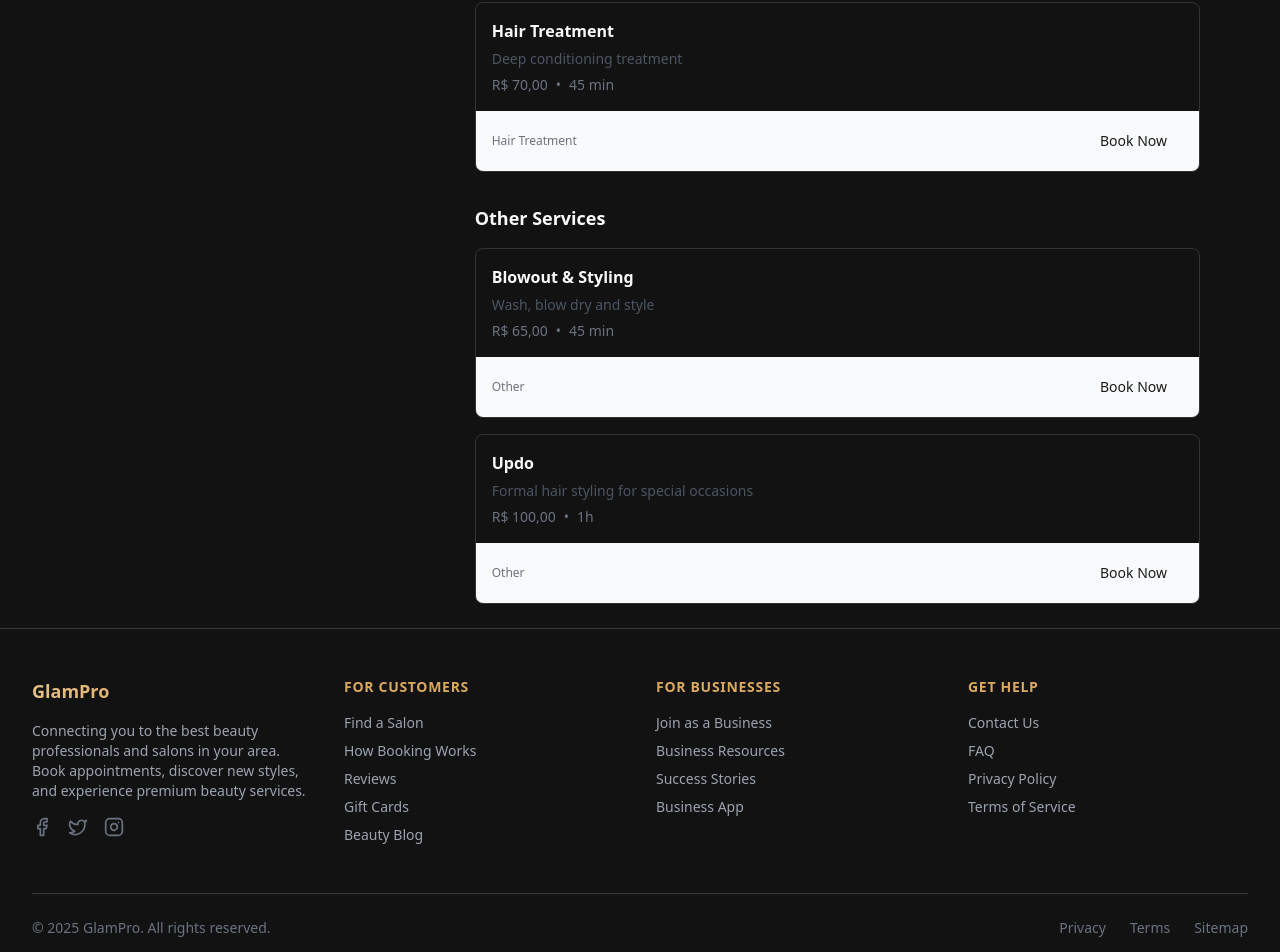
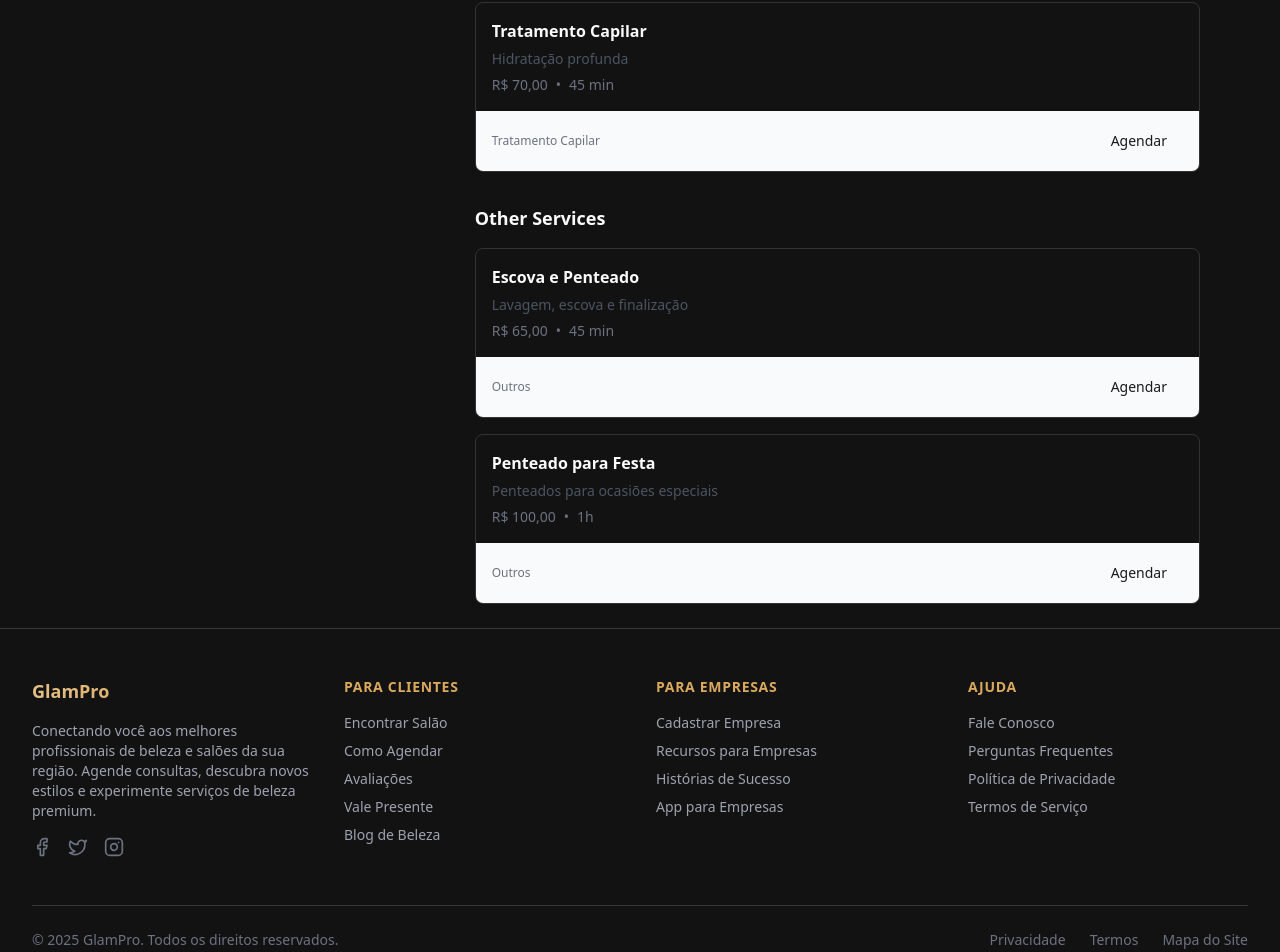
Before and after one commit to LehFonseca/salon-appointment-pro, a React (Vite) app: page /salon/1 in a window 1280 px wide. Shown: the part 1636-2588 px from the top of the page. Built offline with nearby package versions, Linux system fonts and the light colour scheme.

Commit message:
Refactor: Traduzir textos para português
Tradução de todos os textos da aplicação para português.

```diff
--- a/src/components/home/HeroSection.tsx
+++ b/src/components/home/HeroSection.tsx
@@ -31,12 +31,12 @@ const HeroSection = () => {
       <div className="relative z-10 px-4 py-24 md:py-32 lg:py-40 max-w-5xl mx-auto">
         <div className="text-center">
           <h1 className="text-white font-bold text-3xl sm:text-4xl md:text-5xl lg:text-6xl mb-6">
-            Discover and Book the Best <br />
-            <span className="text-gold-400">Beauty Services</span> Near You
+            Descubra e Agende os Melhores <br />
+            <span className="text-gold-400">Serviços de Beleza</span> Perto de Você
           </h1>
 
           <p className="text-gray-300 text-lg md:text-xl max-w-2xl mx-auto mb-8">
-            Connect with top-rated salons and barbershops. Browse, book, and enjoy professional beauty treatments all in one place.
+            Conecte-se com salões e barbearias top avaliados. Navegue, agende e desfrute de tratamentos de beleza profissionais tudo em um só lugar.
           </p>
 
           <form
@@ -47,7 +47,7 @@ const HeroSection = () => {
               <Search className="absolute left-3 top-1/2 transform -translate-y-1/2 text-gray-500" size={20} />
               <Input
                 type="text"
-                placeholder="Search for salons, services, or locations..."
+                placeholder="Busque por salões, serviços ou localização..."
                 value={searchTerm}
                 onChange={(e) => setSearchTerm(e.target.value)}
                 className="pl-10 py-6 rounded-lg sm:rounded-r-none text-base w-full bg-glam-800/90 text-white border-gold-500/50 focus:border-gold-400"
@@ -57,13 +57,13 @@ const HeroSection = () => {
               type="submit"
               className="bg-gold-500 hover:bg-gold-600 text-glam-900 py-6 px-6 text-base font-medium sm:rounded-l-none"
             >
-              Search
+              Buscar
             </Button>
           </form>
 
           <div className="mt-8 flex flex-wrap justify-center gap-3">
             <span className="text-gray-400 text-sm">Popular:</span>
-            {['Haircut', 'Manicure', 'Beard Trim', 'Hair Coloring', 'Massage'].map((tag) => (
+            {['Corte', 'Manicure', 'Barba', 'Coloração', 'Massagem'].map((tag) => (
               <button
                 key={tag}
                 onClick={() => setSearchTerm(tag)}
--- a/src/components/layout/Footer.tsx
+++ b/src/components/layout/Footer.tsx
@@ -9,9 +9,9 @@ const Footer = () => {
           <div className="space-y-4">
             <h3 className="text-lg font-bold gradient-heading">GlamPro</h3>
             <p className="text-gray-400 text-sm">
-              Connecting you to the best beauty professionals and salons
-              in your area. Book appointments, discover new styles, and
-              experience premium beauty services.
+              Conectando você aos melhores profissionais de beleza e salões
+              da sua região. Agende consultas, descubra novos estilos e
+              experimente serviços de beleza premium.
             </p>
             <div className="flex gap-4">
               <Link to="#" className="text-gray-500 hover:text-gold-400">
@@ -70,42 +70,42 @@ const Footer = () => {
             </div>
           </div>
           <div>
-            <h3 className="text-sm font-bold uppercase tracking-wider mb-4 text-gold-400">For Customers</h3>
+            <h3 className="text-sm font-bold uppercase tracking-wider mb-4 text-gold-400">Para Clientes</h3>
             <div className="grid gap-2">
-              <Link to="/find-salon" className="text-gray-400 hover:text-gold-400 text-sm">Find a Salon</Link>
-              <Link to="/booking" className="text-gray-400 hover:text-gold-400 text-sm">How Booking Works</Link>
-              <Link to="/reviews" className="text-gray-400 hover:text-gold-400 text-sm">Reviews</Link>
-              <Link to="/gift-cards" className="text-gray-400 hover:text-gold-400 text-sm">Gift Cards</Link>
-              <Link to="/blog" className="text-gray-400 hover:text-gold-400 text-sm">Beauty Blog</Link>
+              <Link to="/find-salon" className="text-gray-400 hover:text-gold-400 text-sm">Encontrar Salão</Link>
+              <Link to="/booking" className="text-gray-400 hover:text-gold-400 text-sm">Como Agendar</Link>
+              <Link to="/reviews" className="text-gray-400 hover:text-gold-400 text-sm">Avaliações</Link>
+              <Link to="/gift-cards" className="text-gray-400 hover:text-gold-400 text-sm">Vale Presente</Link>
+              <Link to="/blog" className="text-gray-400 hover:text-gold-400 text-sm">Blog de Beleza</Link>
             </div>
           </div>
           <div>
-            <h3 className="text-sm font-bold uppercase tracking-wider mb-4 text-gold-400">For Businesses</h3>
+            <h3 className="text-sm font-bold uppercase tracking-wider mb-4 text-gold-400">Para Empresas</h3>
             <div className="grid gap-2">
-              <Link to="/business" className="text-gray-400 hover:text-gold-400 text-sm">Join as a Business</Link>
-              <Link to="/business-resources" className="text-gray-400 hover:text-gold-400 text-sm">Business Resources</Link>
-              <Link to="/success-stories" className="text-gray-400 hover:text-gold-400 text-sm">Success Stories</Link>
-              <Link to="/business-app" className="text-gray-400 hover:text-gold-400 text-sm">Business App</Link>
+              <Link to="/business" className="text-gray-400 hover:text-gold-400 text-sm">Cadastrar Empresa</Link>
+              <Link to="/business-resources" className="text-gray-400 hover:text-gold-400 text-sm">Recursos para Empresas</Link>
+              <Link to="/success-stories" className="text-gray-400 hover:text-gold-400 text-sm">Histórias de Sucesso</Link>
+              <Link to="/business-app" className="text-gray-400 hover:text-gold-400 text-sm">App para Empresas</Link>
             </div>
           </div>
           <div>
-            <h3 className="text-sm font-bold uppercase tracking-wider mb-4 text-gold-400">Get Help</h3>
+            <h3 className="text-sm font-bold uppercase tracking-wider mb-4 text-gold-400">Ajuda</h3>
             <div className="grid gap-2">
-              <Link to="/contact" className="text-gray-400 hover:text-gold-400 text-sm">Contact Us</Link>
-              <Link to="/faq" className="text-gray-400 hover:text-gold-400 text-sm">FAQ</Link>
-              <Link to="/privacy" className="text-gray-400 hover:text-gold-400 text-sm">Privacy Policy</Link>
-              <Link to="/terms" className="text-gray-400 hover:text-gold-400 text-sm">Terms of Service</Link>
+              <Link to="/contact" className="text-gray-400 hover:text-gold-400 text-sm">Fale Conosco</Link>
+              <Link to="/faq" className="text-gray-400 hover:text-gold-400 text-sm">Perguntas Frequentes</Link>
+              <Link to="/privacy" className="text-gray-400 hover:text-gold-400 text-sm">Política de Privacidade</Link>
+              <Link to="/terms" className="text-gray-400 hover:text-gold-400 text-sm">Termos de Serviço</Link>
             </div>
           </div>
         </div>
         <div className="border-t border-glam-700 mt-12 pt-6 flex flex-col md:flex-row justify-between items-center gap-4">
           <p className="text-gray-500 text-sm">
-            © {new Date().getFullYear()} GlamPro. All rights reserved.
+            © {new Date().getFullYear()} GlamPro. Todos os direitos reservados.
           </p>
           <div className="flex gap-6">
-            <Link to="/privacy" className="text-gray-500 hover:text-gold-400 text-sm">Privacy</Link>
-            <Link to="/terms" className="text-gray-500 hover:text-gold-400 text-sm">Terms</Link>
-            <Link to="/sitemap" className="text-gray-500 hover:text-gold-400 text-sm">Sitemap</Link>
+            <Link to="/privacy" className="text-gray-500 hover:text-gold-400 text-sm">Privacidade</Link>
+            <Link to="/terms" className="text-gray-500 hover:text-gold-400 text-sm">Termos</Link>
+            <Link to="/sitemap" className="text-gray-500 hover:text-gold-400 text-sm">Mapa do Site</Link>
           </div>
         </div>
       </div>
--- a/src/components/ui/SalonCard.tsx
+++ b/src/components/ui/SalonCard.tsx
@@ -11,9 +11,9 @@ interface SalonCardProps {
 const SalonCard = ({ salon, highlight = false }: SalonCardProps) => {
   const {
     id = "1",
-    businessName = "Sample Salon",
+    businessName = "Salão Exemplo",
     category = "hair_salon",
-    address = { city: "Sample City", state: "SP" },
+    address = { city: "Cidade Exemplo", state: "SP" },
     photos = ["/placeholder.svg"],
     rating = 4.5,
     reviewCount = 128,
@@ -21,13 +21,13 @@ const SalonCard = ({ salon, highlight = false }: SalonCardProps) => {
   } = salon;
 
   const categoryNames = {
-    hair_salon: "Hair Salon",
-    barbershop: "Barbershop",
-    nail_salon: "Nail Salon",
+    hair_salon: "Salão de Beleza",
+    barbershop: "Barbearia",
+    nail_salon: "Nail Designer",
     spa: "Spa",
-    esthetic_clinic: "Esthetic Clinic",
-    makeup_studio: "Makeup Studio",
-    other: "Beauty Service",
+    esthetic_clinic: "Clínica Estética",
+    makeup_studio: "Estúdio de Maquiagem",
+    other: "Serviços de Beleza",
   };
 
   return (
@@ -46,7 +46,7 @@ const SalonCard = ({ salon, highlight = false }: SalonCardProps) => {
           />
           {highlight && (
             <div className="absolute top-3 left-3 bg-beauty-400 text-white text-xs font-bold px-3 py-1 rounded-full">
-              Featured
+              Destaque
             </div>
           )}
         </div>
@@ -68,7 +68,7 @@ const SalonCard = ({ salon, highlight = false }: SalonCardProps) => {
 
           {services && services.length > 0 && (
             <div className="pt-2 border-t border-border">
-              <p className="text-sm text-gray-600 font-medium mb-1.5">Services:</p>
+              <p className="text-sm text-gray-600 font-medium mb-1.5">Serviços:</p>
               <div className="flex flex-wrap gap-2">
                 {services.slice(0, 3).map((service) => (
                   <span
@@ -80,7 +80,7 @@ const SalonCard = ({ salon, highlight = false }: SalonCardProps) => {
                 ))}
                 {services.length > 3 && (
                   <span className="text-xs bg-gray-100 text-gray-700 px-2 py-1 rounded-full">
-                    +{services.length - 3} more
+                    +{services.length - 3} mais
                   </span>
                 )}
               </div>
--- a/src/components/ui/ServiceCard.tsx
+++ b/src/components/ui/ServiceCard.tsx
@@ -58,7 +58,7 @@ const ServiceCard = ({ service, onBook }: ServiceCardProps) => {
           onClick={() => onBook(service.id)}
           className="bg-beauty-400 hover:bg-beauty-500 text-sm h-9"
         >
-          Book Now
+          Agendar
         </Button>
       </div>
     </div>
@@ -67,18 +67,18 @@ const ServiceCard = ({ service, onBook }: ServiceCardProps) => {
 
 const getServiceCategoryName = (category: string) => {
   const categories = {
-    haircut: "Haircut",
-    hair_coloring: "Hair Coloring",
-    hair_treatment: "Hair Treatment",
-    beard: "Beard Trim",
+    haircut: "Corte de Cabelo",
+    hair_coloring: "Coloração",
+    hair_treatment: "Tratamento Capilar",
+    beard: "Barba",
     facial: "Facial",
-    nails: "Nail Service",
-    makeup: "Makeup",
-    massage: "Massage",
-    other: "Other",
+    nails: "Unhas",
+    makeup: "Maquiagem",
+    massage: "Massagem",
+    other: "Outros",
   };
 
-  return categories[category as keyof typeof categories] || "Service";
+  return categories[category as keyof typeof categories] || "Serviço";
 };
 
 export default ServiceCard;
--- a/src/pages/Index.tsx
+++ b/src/pages/Index.tsx
@@ -10,15 +10,15 @@ const Index = () => {
       <HeroSection />
       <FeaturedSalons />
 
-      {/* How it works section */}
+      {/* Seção como funciona */}
       <section className="py-12 md:py-16 bg-glam-800 px-4">
         <div className="container max-w-6xl">
           <div className="text-center mb-12">
             <h2 className="text-2xl md:text-3xl font-bold mb-3 gradient-heading">
-              How GlamPro Works
+              Como o GlamPro Funciona
             </h2>
             <p className="text-gray-300 max-w-2xl mx-auto">
-              Booking your next beauty appointment is easy and quick with our simple three-step process.
+              Agendar seu próximo compromisso de beleza é fácil e rápido com nosso processo simples de três etapas.
             </p>
           </div>
 
@@ -27,9 +27,9 @@ const Index = () => {
               <div className="bg-gold-500/20 h-16 w-16 rounded-full flex items-center justify-center mx-auto mb-4">
                 <span className="text-gold-400 text-xl font-bold">1</span>
               </div>
-              <h3 className="font-bold text-lg mb-2 text-gold-400">Search</h3>
+              <h3 className="font-bold text-lg mb-2 text-gold-400">Buscar</h3>
               <p className="text-gray-300">
-                Find the perfect salon or service by searching with filters like location, price, and reviews.
+                Encontre o salão ou serviço perfeito buscando com filtros como localização, preço e avaliações.
               </p>
             </div>
 
@@ -37,9 +37,9 @@ const Index = () => {
               <div className="bg-gold-500/20 h-16 w-16 rounded-full flex items-center justify-center mx-auto mb-4">
                 <span className="text-gold-400 text-xl font-bold">2</span>
               </div>
-              <h3 className="font-bold text-lg mb-2 text-gold-400">Book</h3>
+              <h3 className="font-bold text-lg mb-2 text-gold-400">Agendar</h3>
               <p className="text-gray-300">
-                Select your preferred service, date, and time that works best for your schedule.
+                Selecione seu serviço preferido, data e horário que melhor se adequa à sua agenda.
               </p>
             </div>
 
@@ -47,24 +47,24 @@ const Index = () => {
               <div className="bg-gold-500/20 h-16 w-16 rounded-full flex items-center justify-center mx-auto mb-4">
                 <span className="text-gold-400 text-xl font-bold">3</span>
               </div>
-              <h3 className="font-bold text-lg mb-2 text-gold-400">Enjoy</h3>
+              <h3 className="font-bold text-lg mb-2 text-gold-400">Aproveitar</h3>
               <p className="text-gray-300">
-                Visit the salon, enjoy your service, and leave a review to help others.
+                Visite o salão, desfrute do seu serviço e deixe uma avaliação para ajudar outros.
               </p>
             </div>
           </div>
         </div>
       </section>
 
-      {/* For businesses section */}
+      {/* Seção para empresas */}
       <section className="py-12 md:py-16 px-4 bg-glam-900">
         <div className="container max-w-6xl flex flex-col md:flex-row items-center gap-8">
           <div className="md:w-1/2">
             <h2 className="text-2xl md:text-3xl font-bold mb-4 gradient-heading">
-              Grow Your Beauty Business
+              Faça Crescer Seu Negócio de Beleza
             </h2>
             <p className="text-gray-300 mb-4">
-              Join thousands of beauty professionals who are growing their business with GlamPro. Our platform helps you reach new clients, manage appointments, and boost your online presence.
+              Junte-se a milhares de profissionais de beleza que estão fazendo crescer seus negócios com o GlamPro. Nossa plataforma ajuda você a alcançar novos clientes, gerenciar agendamentos e fortalecer sua presença online.
             </p>
             <ul className="space-y-3 mb-6 text-gray-300">
               <li className="flex items-start">
@@ -73,7 +73,7 @@ const Index = () => {
                     <path d="M13.3334 4.33334L6.00002 11.6667L2.66669 8.33334" stroke="#daa95e" strokeWidth="2" strokeLinecap="round" strokeLinejoin="round"/>
                   </svg>
                 </div>
-                <span>Get discovered by thousands of potential clients</span>
+                <span>Seja descoberto por milhares de clientes potenciais</span>
               </li>
               <li className="flex items-start">
                 <div className="bg-gold-500/20 p-1 rounded-full mr-3 mt-0.5">
@@ -81,7 +81,7 @@ const Index = () => {
                     <path d="M13.3334 4.33334L6.00002 11.6667L2.66669 8.33334" stroke="#daa95e" strokeWidth="2" strokeLinecap="round" strokeLinejoin="round"/>
                   </svg>
                 </div>
-                <span>Manage appointments and reduce no-shows</span>
+                <span>Gerencie agendamentos e reduza faltas</span>
               </li>
               <li className="flex items-start">
                 <div className="bg-gold-500/20 p-1 rounded-full mr-3 mt-0.5">
@@ -89,7 +89,7 @@ const Index = () => {
                     <path d="M13.3334 4.33334L6.00002 11.6667L2.66669 8.33334" stroke="#daa95e" strokeWidth="2" strokeLinecap="round" strokeLinejoin="round"/>
                   </svg>
                 </div>
-                <span>Build your online reputation with verified reviews</span>
+                <span>Construa sua reputação online com avaliações verificadas</span>
               </li>
               <li className="flex items-start">
                 <div className="bg-gold-500/20 p-1 rounded-full mr-3 mt-0.5">
@@ -97,11 +97,11 @@ const Index = () => {
                     <path d="M13.3334 4.33334L6.00002 11.6667L2.66669 8.33334" stroke="#daa95e" strokeWidth="2" strokeLinecap="round" strokeLinejoin="round"/>
                   </svg>
                 </div>
-                <span>Access reporting and insights to grow your business</span>
+                <span>Acesse relatórios e insights para fazer crescer seu negócio</span>
               </li>
             </ul>
             <Button className="bg-gold-500 hover:bg-gold-600 text-glam-900">
-              Register Your Business
+              Cadastrar Meu Negócio
               <ArrowRight size={16} className="ml-2" />
             </Button>
           </div>
@@ -109,28 +109,28 @@ const Index = () => {
           <div className="md:w-1/2">
             <img
               src="https://images.unsplash.com/photo-1562322140-8baeececf3df?ixlib=rb-4.0.3&auto=format&fit=crop&w=1470&q=80"
-              alt="Beauty business owner"
+              alt="Proprietária de negócio de beleza"
               className="rounded-lg shadow-xl border border-glam-700"
             />
           </div>
         </div>
       </section>
 
-      {/* Call to action */}
+      {/* Chamada para ação */}
       <section className="py-12 md:py-16 bg-glam-800 px-4">
         <div className="container max-w-4xl text-center">
           <h2 className="text-2xl md:text-3xl font-bold mb-4 gradient-heading">
-            Ready to Experience Premium Beauty Services?
+            Pronto para Experimentar Serviços de Beleza Premium?
           </h2>
           <p className="text-gray-300 max-w-2xl mx-auto mb-6">
-            Join thousands of satisfied customers who have found their perfect beauty service with GlamPro.
+            Junte-se a milhares de clientes satisfeitos que encontraram seu serviço de beleza perfeito com o GlamPro.
           </p>
           <div className="flex flex-col sm:flex-row gap-3 justify-center">
             <Button className="bg-gold-500 hover:bg-gold-600 text-glam-900 px-6">
-              Find a Salon
+              Encontrar um Salão
             </Button>
             <Button variant="outline" className="border-gold-500 text-gold-400">
-              Learn More
+              Saiba Mais
             </Button>
           </div>
         </div>
--- a/src/pages/Login.tsx
+++ b/src/pages/Login.tsx
@@ -10,7 +10,7 @@ const Login = () => {
           <Link to="/" className="inline-block">
             <h1 className="text-2xl font-bold gradient-heading">GlamPro</h1>
           </Link>
-          <p className="text-gray-300 mt-2">Sign in to access your account</p>
+          <p className="text-gray-300 mt-2">Entre em sua conta</p>
         </div>
         <AuthForm type="login" />
       </div>
--- a/src/pages/Register.tsx
+++ b/src/pages/Register.tsx
@@ -10,7 +10,7 @@ const Register = () => {
           <Link to="/" className="inline-block">
             <h1 className="text-2xl font-bold gradient-heading">GlamPro</h1>
           </Link>
-          <p className="text-gray-300 mt-2">Create a new account</p>
+          <p className="text-gray-300 mt-2">Criar uma nova conta</p>
         </div>
         <AuthForm type="register" />
       </div>
```
Also changed, not shown: src/pages/NotFound.tsx (+4 -4 lines), src/pages/SalonPage.tsx (+14 -14 lines).
